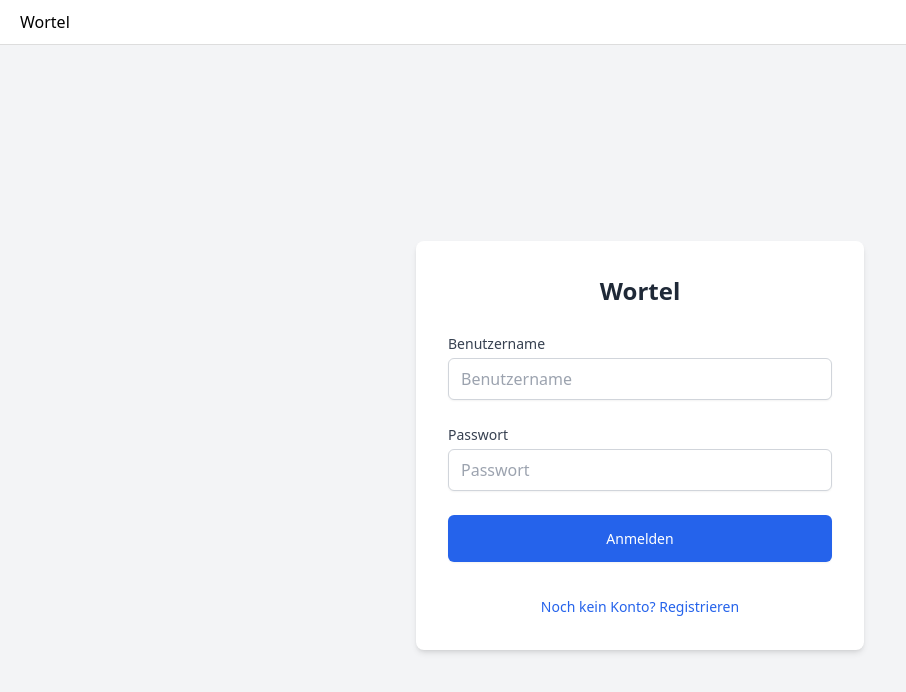
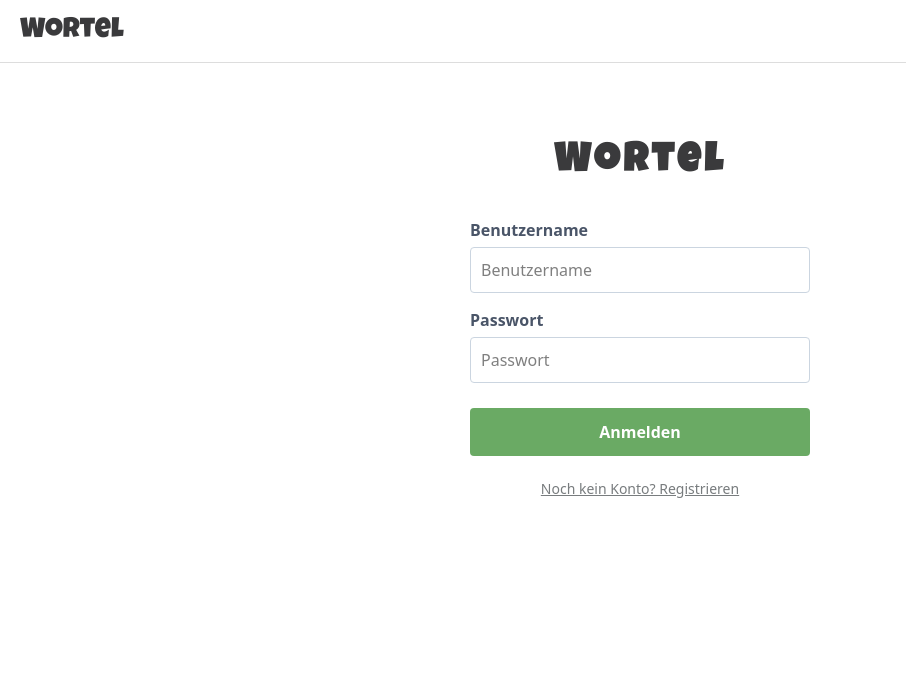
Before and after one commit to JanKanTM/client-wordle, a Vue app: page /hub in a window 1280 px wide. Shown: the top 692 px of the page, without its empty margins (0-906 px from the left). Built offline with nearby package versions, Linux system fonts and the light colour scheme.

Commit message:
finished the header for local use. Added Lucide icons.

```diff
--- a/package.json
+++ b/package.json
@@ -11,6 +11,7 @@
   "dependencies": {
     "@tailwindcss/vite": "^4.1.12",
     "axios": "^1.11.0",
+    "lucide-vue-next": "^0.542.0",
     "tailwindcss": "^4.1.12",
     "vue": "^3.5.18",
     "vue-router": "^4.5.1"
--- a/src/components/GameHeader.vue
+++ b/src/components/GameHeader.vue
@@ -1,4 +1,6 @@
 <script setup lang="ts">
+import { LogOut } from 'lucide-vue-next';
+
 defineProps<{
   username: string;
   isLoggedIn: boolean;
@@ -12,12 +14,21 @@ defineEmits(['logout']);
     <h1>Wortel</h1>
     <div v-if="isLoggedIn" class="user-actions">
       <span>Willkommen, {{ username }}</span>
-      <button @click="$emit('logout')" class="logout-button">Logout</button>
+      <button @click="$emit('logout')" class="logout-button"> <LogOut :size="16" /> Logout</button>
     </div>
   </header>
 </template>
 
 <style scoped>
+@import url('https://fonts.googleapis.com/css2?family=Luckiest+Guy&display=swap');
+
+h1 {
+  font-family: 'Luckiest Guy', cursive;
+  color: #3a3a3c;
+  font-size: 28px;
+  margin: 0;
+}
+
 .game-header {
   width: 100%;
   display: flex;
@@ -33,17 +44,20 @@ defineEmits(['logout']);
   gap: 15px;
 }
 .logout-button {
-    padding: 6px 12px;
-    font-size: 0.875rem;
-    background-color: transparent;
-    color: #374151; /* text-gray-700 */
-    border: 1px solid #d1d5db; /* border-gray-300 */
-    border-radius: 4px;
-    cursor: pointer;
-    transition: all 0.2s ease-in-out;
+  display: flex;
+  align-items: center;
+  gap: 6px;
+  padding: 6px 12px;
+  font-size: 0.875rem;
+  color: white;
+  border: 1px solid transparent;
+  border-radius: 4px;
+  cursor: pointer;
+  background-color: #9fa3a4; /* Wordle grey */
+  transition: all 0.3s ease-in-out;
 }
 .logout-button:hover {
-    background-color: #f3f4f6; /* gray-100 */
-    border-color: #9ca3af; /* gray-400 */
+  background-color: #6aaa64; /* Wordle green */
+  transform: scale(1.025);
 }
 </style>
--- a/src/pages/GameHub.vue
+++ b/src/pages/GameHub.vue
@@ -36,6 +36,6 @@ const handleLogout = () => {
     <GameHeader :username="username" :isLoggedIn="isLoggedIn" @logout="handleLogout" />
 
     <div v-if="!isLoggedIn">
-        <LoginForm @login-success="onLoginSuccess" />
+      <LoginForm @login-success="onLoginSuccess" />
     </div>
 </template>
--- a/src/styles/LoginForm.css
+++ b/src/styles/LoginForm.css
@@ -1,118 +1,84 @@
+@import url('https://fonts.googleapis.com/css2?family=Luckiest+Guy&display=swap');
 
-.login-form-container {
-  min-height: 100vh;
-  background-color: #f3f4f6; /* gray-100 */
+  .login-form-container {
   display: flex;
-  flex-direction: column;
   justify-content: center;
   align-items: center;
-  font-family: system-ui, -apple-system, BlinkMacMacSystemFont, 'Segoe UI', Roboto, 'Helvetica Neue', Arial, 'Noto Sans', sans-serif, 'Apple Color Emoji', 'Segoe UI Emoji', 'Segoe UI Symbol', 'Noto Color Emoji';
+  padding-top: 40px;
 }
 
 .login-form-card {
-  background-color: white;
-  box-shadow: 0 4px 6px -1px rgb(0 0 0 / 0.1), 0 2px 4px -2px rgb(0 0 0 / 0.1); /* shadow-md */
-  border-radius: 0.5rem; /* rounded-lg */
-  padding: 2rem; /* p-8 */
-  max-width: 28rem; /* max-w-md */
+  background-color: #ffffff;
+  padding: 30px;
+  border-radius: 8px;
+  box-shadow: 0 4px_6px rgba(0, 0, 0, 0.1);
   width: 100%;
+  max-width: 400px;
 }
 
 .login-form-title {
-  font-size: 1.5rem; /* text-2xl */
-  font-weight: 700; /* font-bold */
   text-align: center;
-  color: #1f2937; /* text-gray-800 */
-  margin-bottom: 1.5rem; /* mb-6 */
+  font-size: 2.5rem;
+  font-weight: bold;
+  margin-bottom: 25px;
+  letter-spacing: 0.1em;
+  font-family: 'Luckiest Guy', cursive;
+  color: #3a3a3c;
 }
 
-.login-form-card form > div, .login-form-card form > button, .login-form-card form > Transition {
-  margin-top: 1.5rem; /* Equivalent to space-y-6, adjust as needed */
+.login-form-card form div {
+  margin-bottom: 15px;
 }
-
 
 .login-form-card label {
   display: block;
-  font-size: 0.875rem; /* text-sm */
-  font-weight: 500; /* font-medium */
-  color: #374151; /* text-gray-700 */
-  margin-bottom: 0.25rem;
+  margin-bottom: 5px;
+  font-weight: 600;
+  color: #4a5568;
 }
 
 .login-form-card input {
-  margin-top: 0.25rem; /* mt-1 */
-  display: block;
   width: 100%;
-  padding: 0.5rem 0.75rem; /* px-3 py-2 */
-  background-color: white;
-  border: 1px solid #d1d5db; /* border-gray-300 */
-  border-radius: 0.375rem; /* rounded-md */
-  box-shadow: 0 1px 2px 0 rgb(0 0 0 / 0.05); /* shadow-sm */
-}
-
-.login-form-card input::placeholder {
-    color: #9ca3af; /* placeholder-gray-400 */
-}
-
-.login-form-card input:focus {
-  outline: 2px solid transparent;
-  outline-offset: 2px;
-  box-shadow: 0 0 0 3px rgba(59, 130, 246, 0.5); /* ring-blue-500 */
-  border-color: #3b82f6; /* border-blue-500 */
+  padding: 10px;
+  border: 1px solid #cbd5e0;
+  border-radius: 4px;
+  box-sizing: border-box;
 }
 
 .submit-button {
   width: 100%;
-  display: flex;
-  justify-content: center;
-  padding: 0.75rem 1rem; /* py-3 px-4 */
-  border: 1px solid transparent;
-  border-radius: 0.375rem; /* rounded-md */
-  box-shadow: 0 1px 2px 0 rgb(0 0 0 / 0.05); /* shadow-sm */
-  font-size: 0.875rem; /* text-sm */
-  font-weight: 500; /* font-medium */
+  padding: 12px;
+  border: none;
+  border-radius: 4px;
   color: white;
-  background-color: #2563eb; /* bg-blue-600 */
+  background-color: #6aaa64; /* Wordle green */
+  font-size: 1rem;
+  font-weight: bold;
   cursor: pointer;
-  transition: background-color 0.2s;
+  transition: all 0.3s ease-in-out;
+  margin-top: 10px;
 }
 
 .submit-button:hover {
-  background-color: #1d4ed8; /* hover:bg-blue-700 */
+  background-color: #538d4e; /* Darker Wordle green */
+  box-shadow: 0 4px 15px 0 rgba(106, 170, 100, 0.4);
 }
 
 .toggle-container {
-    text-align: center;
-    margin-top: 2rem; /* mt-8 */
+  margin-top: 20px;
+  text-align: center;
 }
 
 .toggle-button {
-    font-size: 0.875rem; /* text-sm */
-    color: #2563eb; /* text-blue-600 */
-    text-decoration: none;
-    background: none;
-    border: none;
-    cursor: pointer;
+  background: none;
+  border: none;
+  color: #787c7e; /* Wordle grey */
+  cursor: pointer;
+  text-decoration: underline;
+  font-size: 0.875rem;
+  padding: 0;
 }
 
 .toggle-button:hover {
-    text-decoration: underline;
+  color: #3a3a3c; /* Darker Wordle grey */
 }
-
-/* Form Field Transition */
-.form-field-enter-active,
-.form-field-leave-active {
-  transition: opacity 0.2s ease, transform 0.3s ease;
-}
-
-.form-field-enter-from,
-.form-field-leave-to {
-  opacity: 0;
-  transform: scale(0.95) translateY(-10px);
-}
-
-.form-field-enter-to,
-.form-field-leave-from {
-  opacity: 1;
-  transform: scale(1) translateY(0);
-}
```
Also changed, not shown: 1 other file (tests, documents, lock files or other folders).
